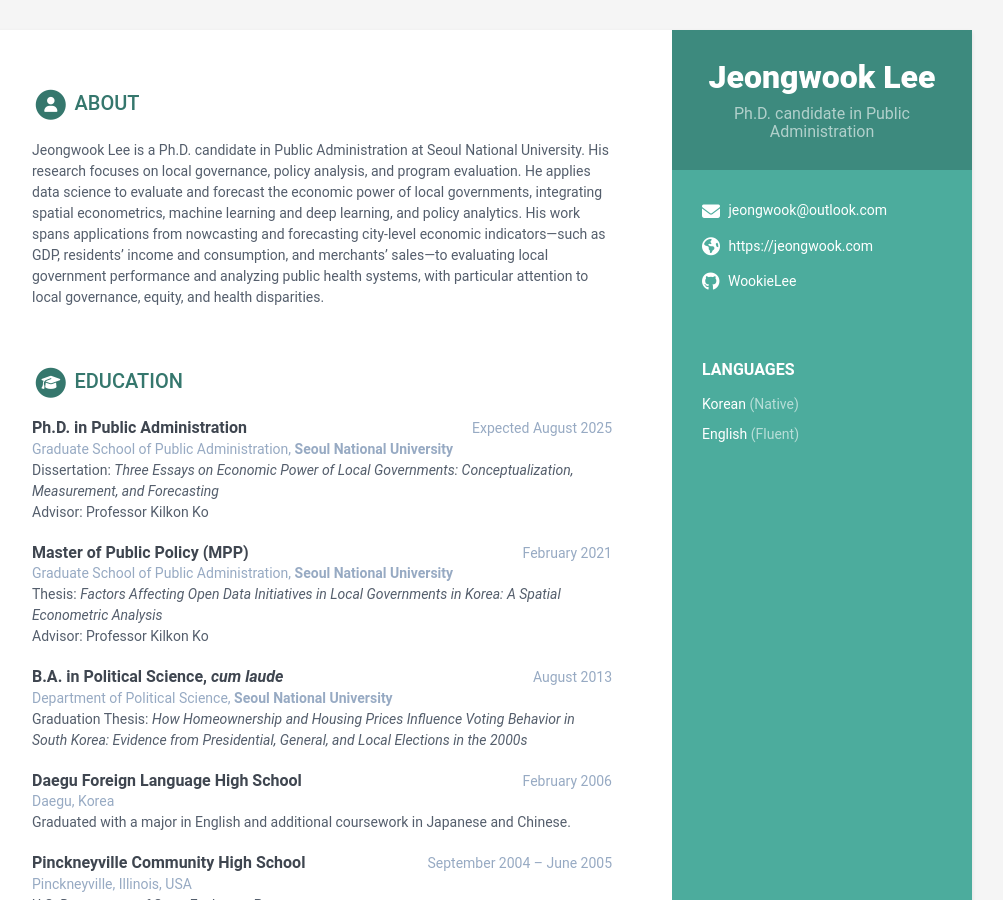
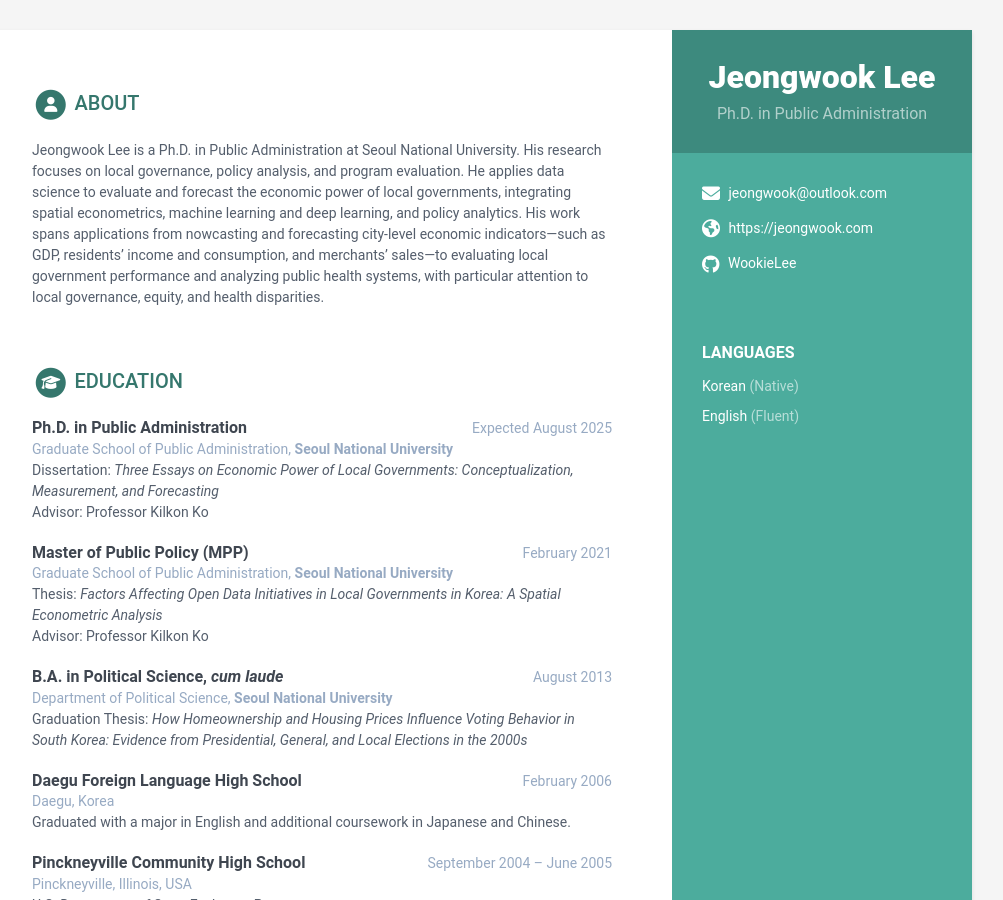
Before and after one commit to WookieLee/wookielee.github.io, a Jekyll site: the page built from index.html, in a window 1280 px wide and 900 px high. Shown: the whole window, without its empty margins (168-1171 px from the left). Built offline with Jekyll 4.4.1, drawn with Linux system fonts in a browser that asks for light colours.

Commit message:
Update data.yml

```diff
--- a/_data/data.yml
+++ b/_data/data.yml
@@ -9,7 +9,7 @@
 
   # Profile information
   name: Jeongwook Lee
-  tagline: Ph.D. candidate in Public Administration
+  tagline: Ph.D. in Public Administration
   #avatar: jw.png #place a 100x100 picture inside /assets/images/ folder and provide the name of the file below
 
   # Sidebar links
@@ -30,7 +30,7 @@
 career-profile:
   title: ABOUT
   summary: |
-    Jeongwook Lee is a Ph.D. candidate in Public Administration at Seoul National University. His research focuses on local governance, policy analysis, and program evaluation. He applies data science to evaluate and forecast the economic power of local governments, integrating spatial econometrics, machine learning and deep learning, and policy analytics. His work spans applications from nowcasting and forecasting city-level economic indicators—such as GDP, residents’ income and consumption, and merchants’ sales—to evaluating local government performance and analyzing public health systems, with particular attention to local governance, equity, and health disparities.
+    Jeongwook Lee is a Ph.D. in Public Administration at Seoul National University. His research focuses on local governance, policy analysis, and program evaluation. He applies data science to evaluate and forecast the economic power of local governments, integrating spatial econometrics, machine learning and deep learning, and policy analytics. His work spans applications from nowcasting and forecasting city-level economic indicators—such as GDP, residents’ income and consumption, and merchants’ sales—to evaluating local government performance and analyzing public health systems, with particular attention to local governance, equity, and health disparities.
 education:
   title: Education
   info:
```
